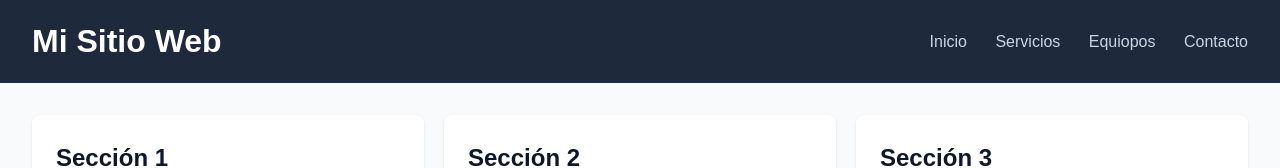
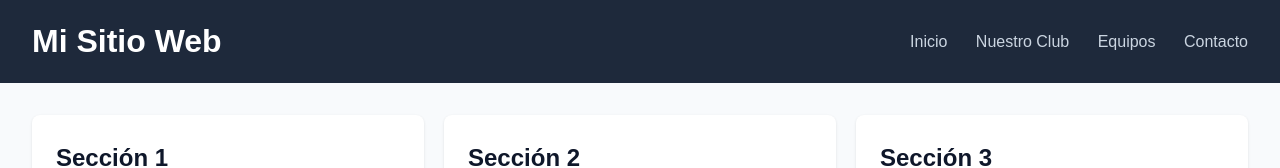
Before and after one commit to jmoramo002/zgzflagacademy, a plain HTML site: page index.html in a window 1280 px wide. Shown: the top 168 px of the page. Drawn offline with Linux system fonts and the light colour scheme.

Commit message:
Update index.html

```diff
--- a/index.html
+++ b/index.html
@@ -15,8 +15,8 @@
         <h1>Mi Sitio Web</h1>
         <nav>
             <a href="#inicio">Inicio</a>
-            <a href="#servicios">Servicios</a>
-            <a href="#equipos">Equiopos</a>
+            <a href="#Nuestro Club">Nuestro Club</a>
+            <a href="#equipos">Equipos</a>
             <a href="#contacto">Contacto</a>
         </nav>
     </header>
```
